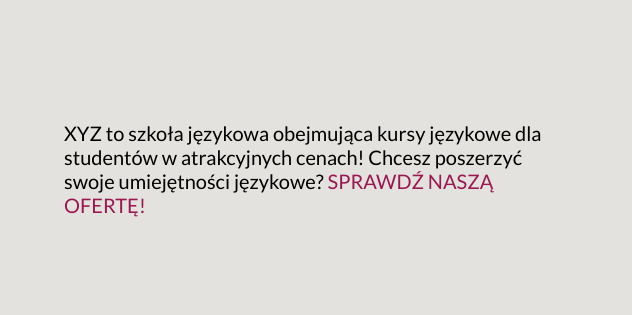
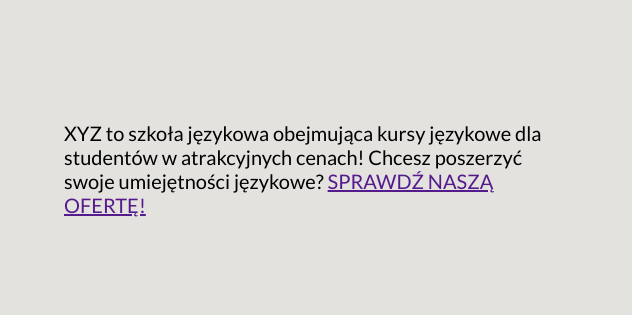
Before and after one commit to EwaDeoniziak/landing-page, a plain HTML site: page index.html in a window 1280 px wide. Shown: the part 315-630 px from the top of the page, 0-632 px from the left. Drawn offline with Linux system fonts and the light colour scheme.

Commit message:
poprawki2

```diff
--- a/index.html
+++ b/index.html
@@ -30,8 +30,8 @@
         </h1>
         <p>
             XYZ to szkoła językowa obejmująca kursy językowe dla studentów w atrakcyjnych cenach!
-            Chcesz poszerzyć swoje umiejętności językowe? <span class="rose-text clickable" (onclick)="">Sprawdź naszą
-                ofertę! </span>
+            Chcesz poszerzyć swoje umiejętności językowe? <span class="rose-text clickable"><a href="">Sprawdź naszą
+                ofertę! </a></span>
         </p>
         <div class="image">
             <img src="graphics/header.jpg" alt="">
```
